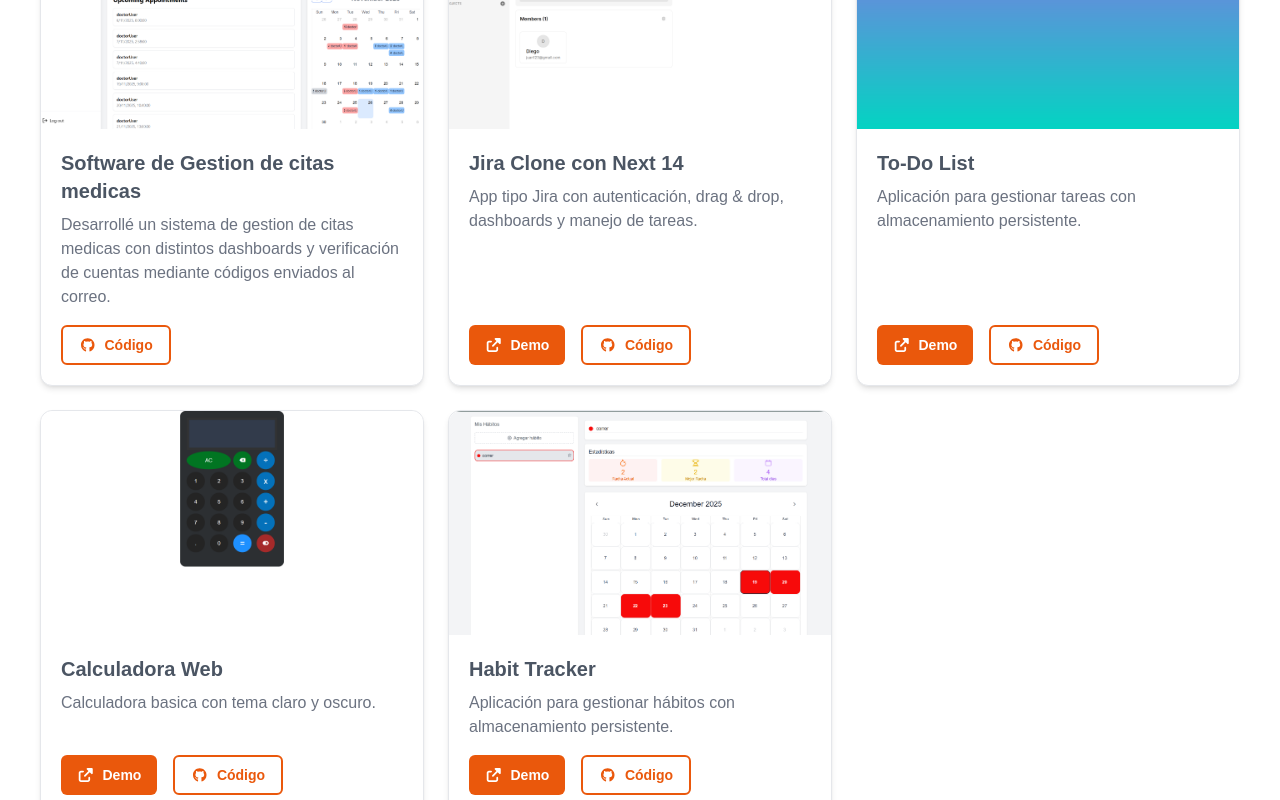
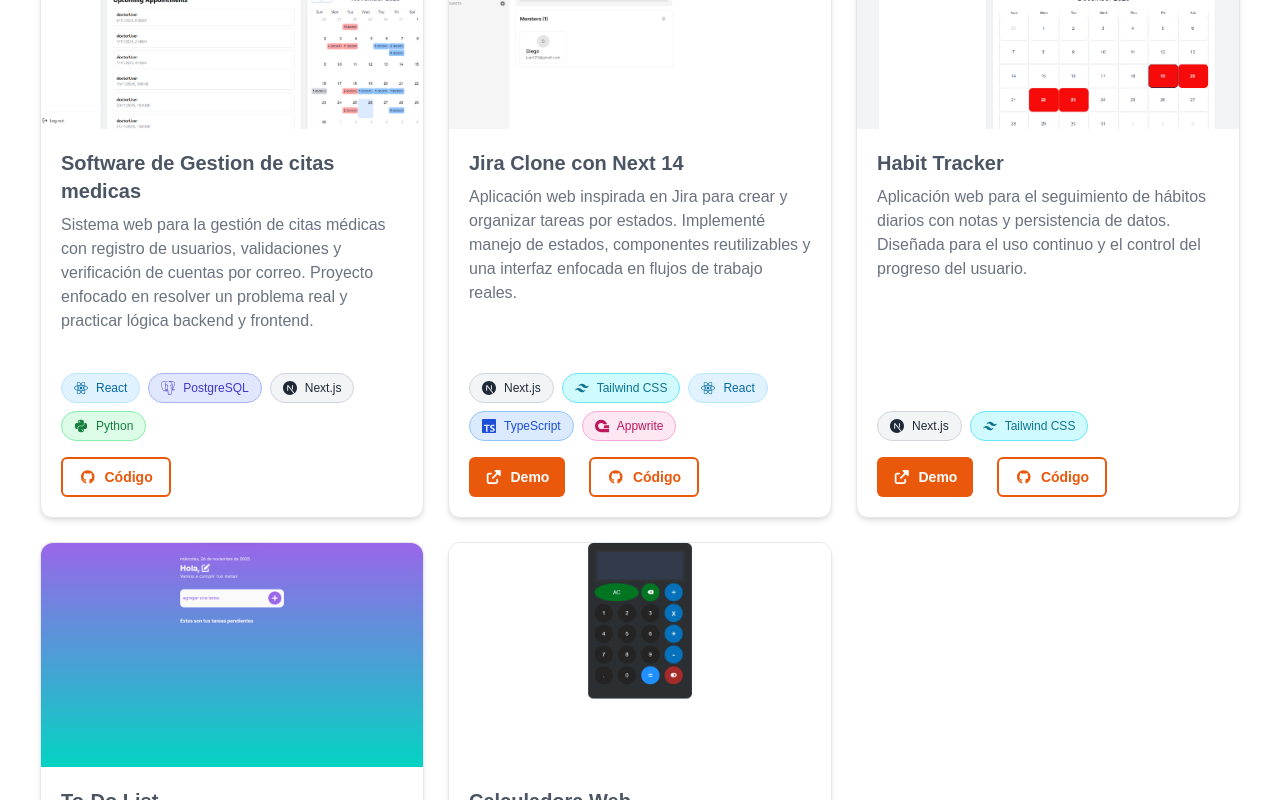
Before and after one commit to JuanRivas1304/Portafolio, a Next.js app: page / in a window 1280 px wide. Shown: the part 1160-1960 px from the top of the page. Built offline with nearby package versions, Linux system fonts and the light colour scheme.

Commit message:
cambio en descripciones y nuevo campo de tecnologias por proyecto

```diff
--- a/src/app/components/Projects.jsx
+++ b/src/app/components/Projects.jsx
@@ -4,6 +4,74 @@
 import { FontAwesomeIcon } from '@fortawesome/react-fontawesome';
 import { faGithub } from '@fortawesome/free-brands-svg-icons';
 import { faUpRightFromSquare } from '@fortawesome/free-solid-svg-icons';
+import {
+  FaReact,
+  FaJsSquare,
+  FaHtml5,
+  FaCss3Alt,
+  FaPython,
+} from "react-icons/fa";
+import {
+  SiNextdotjs,
+  SiTailwindcss,
+  SiPostgresql,
+  SiTypescript,
+  SiAppwrite,
+} from "react-icons/si";
+
+const techConfig = {
+  React: {
+    icon: FaReact,
+    color: "bg-sky-100 text-sky-700 border-sky-200",
+    label: "Librería para interfaces de usuario",
+  },
+  "Next.js": {
+    icon: SiNextdotjs,
+    color: "bg-gray-100 text-gray-800 border-gray-300",
+    label: "Framework fullstack para React",
+  },
+  JavaScript: {
+    icon: FaJsSquare,
+    color: "bg-yellow-100 text-yellow-700 border-yellow-300",
+    label: "Lenguaje de programación",
+  },
+  HTML: {
+    icon: FaHtml5,
+    color: "bg-orange-100 text-orange-700 border-orange-300",
+    label: "Estructura de la web",
+  },
+  CSS: {
+    icon: FaCss3Alt,
+    color: "bg-blue-100 text-blue-700 border-blue-300",
+    label: "Estilos y diseño visual",
+  },
+  Python: {
+    icon: FaPython,
+    color: "bg-green-100 text-green-700 border-green-300",
+    label: "Lenguaje backend y lógica",
+  },
+  PostgreSQL: {
+    icon: SiPostgresql,
+    color: "bg-indigo-100 text-indigo-700 border-indigo-300",
+    label: "Base de datos relacional",
+  },
+  TypeScript: {
+    icon: SiTypescript,
+    color: "bg-blue-100 text-blue-700 border-blue-300",
+    label: "JavaScript tipado",
+  },
+  "Tailwind CSS": {
+    icon: SiTailwindcss,
+    color: "bg-cyan-100 text-cyan-700 border-cyan-300",
+    label: "Framework de estilos utility-first",
+  },
+  Appwrite: {
+    icon: SiAppwrite,
+    color: "bg-pink-100 text-pink-700 border-pink-300",
+    label: "Backend as a Service",
+  },
+};
+
 
 function Projects() {
   const projects = [
@@ -11,7 +79,8 @@
       img: "/images/odontosalud1.png",
       alt: "Odontosalud",
       title: "Software de Gestion de citas medicas",
-      desc: "Desarrollé un sistema de gestion de citas medicas con distintos dashboards y verificación de cuentas mediante códigos enviados al correo.",
+      desc: "Sistema web para la gestión de citas médicas con registro de usuarios, validaciones y verificación de cuentas por correo. Proyecto enfocado en resolver un problema real y practicar lógica backend y frontend.",
+      technologies: ["React", "PostgreSQL", "Next.js", "Python"],
       demo: null,
       github: "https://github.com/JuanRivas1304/OdontoSalud",
     },
@@ -19,15 +88,26 @@
       img: "/images/jiraclone.png",
       alt: "Jira Clone",
       title: "Jira Clone con Next 14",
-      desc: "App tipo Jira con autenticación, drag & drop, dashboards y manejo de tareas.",
+      desc: "Aplicación web inspirada en Jira para crear y organizar tareas por estados. Implementé manejo de estados, componentes reutilizables y una interfaz enfocada en flujos de trabajo reales.",
+      technologies: ["Next.js", "Tailwind CSS", "React", "TypeScript", "Appwrite"],
       demo: "https://next14-jira-clone-lzbz.vercel.app/sign-in",
       github: "https://github.com/JuanRivas1304/next14-jira-clone",
+    },
+    {
+      img: "/images/habit-tracker.png",
+      alt: "Habit Tracker",
+      title: "Habit Tracker",
+      desc: "Aplicación web para el seguimiento de hábitos diarios con notas y persistencia de datos. Diseñada para el uso continuo y el control del progreso del usuario.",
+      technologies: ["Next.js", "Tailwind CSS"],
+      demo: "https://habit-tracker-plum-sigma.vercel.app/",
+      github: "https://github.com/JuanRivas1304/Habit-Tracker",
     },
     {
       img: "/images/todolist.png",
       alt: "To-Do List",
       title: "To-Do List",
-      desc: "Aplicación para gestionar tareas con almacenamiento persistente.",
+      desc: "Aplicación de lista de tareas desarrollada con JavaScript, html y css que permite agregar, completar y eliminar tareas. y cuenta con almacenamiento persistente.",
+      technologies: ["JavaScript", "HTML", "CSS"],
       demo: "https://to-do-list-nine-gules-93.vercel.app/",
       github: "https://github.com/JuanRivas1304/To-Do-List",
     },
@@ -35,17 +115,10 @@
       img: "/images/calculadora.png",
       alt: "Calculadora",
       title: "Calculadora Web",
-      desc: "Calculadora basica con tema claro y oscuro.",
+      desc: "Calculadora web funcional con operaciones básicas y modo claro/oscuro. Proyecto enfocado en lógica de eventos, manipulación del DOM y validación de entradas.",
+      technologies: ["JavaScript", "HTML", "CSS"],
       demo: "https://calculadora-blond-seven.vercel.app/",
       github: "https://github.com/JuanRivas1304/Calculadora",
-    },
-    {
-      img: "/images/habit-tracker.png",
-      alt: "Habit Tracker",
-      title: "Habit Tracker",
-      desc: "Aplicación para gestionar hábitos con almacenamiento persistente.",
-      demo: "https://habit-tracker-plum-sigma.vercel.app/",
-      github: "https://github.com/JuanRivas1304/Habit-Tracker",
     }
   ];
 
@@ -88,8 +161,39 @@
                   {project.desc}
                 </p>
 
+                {/* Tecnologías */}
+              <div className="mt-4 mb-4">
+                <div className="flex flex-wrap gap-2 mt-2">
+                  {project.technologies.map((tech, index) => {
+                    const techData = techConfig[tech];
+                    if (!techData) return null;
+
+                    const Icon = techData.icon;
+
+                    return (
+                      <div
+                        key={index}
+                        className={`group relative flex items-center gap-2 px-3 py-1.5 text-xs font-medium rounded-full border
+                        ${techData.color}`}
+                      >
+                        <Icon className="text-sm" />
+                        <span>{tech}</span>
+
+                        {/* Tooltip */}
+                        <div className="absolute bottom-full left-1/2 -translate-x-1/2 mb-2
+                          hidden group-hover:block
+                          bg-gray-900 text-white text-xs rounded-md px-2 py-1 whitespace-nowrap shadow-lg">
+                          {techData.label}
+                        </div>
+                      </div>
+                    );
+                  })}
+                </div>
+              </div>
+
+
                 {/* Links */}
-                <div className="flex flex-col sm:flex-row gap-2 sm:gap-4 mt-auto">
+                <div className="flex flex-col sm:flex-row gap-3 sm:gap-6 mt-auto">
                   {project.demo && (
                     <a
                       href={project.demo}
```
